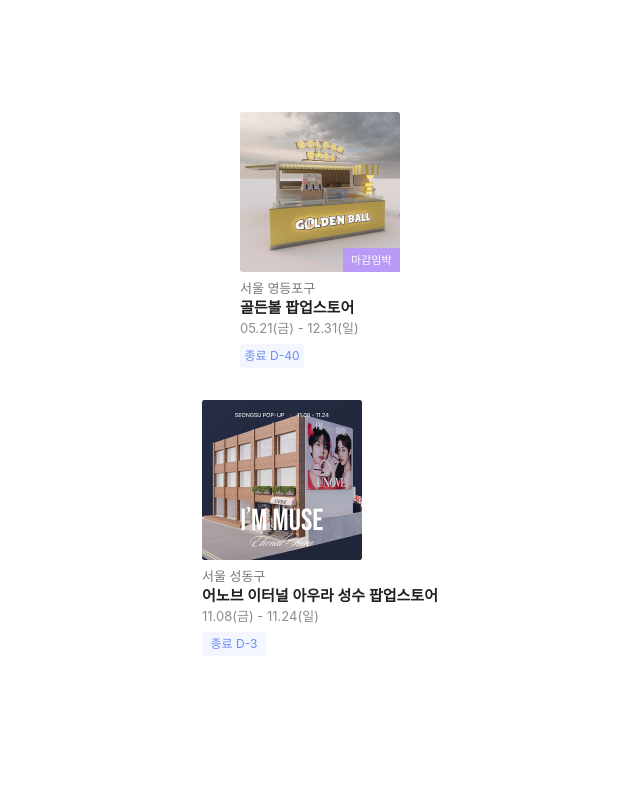
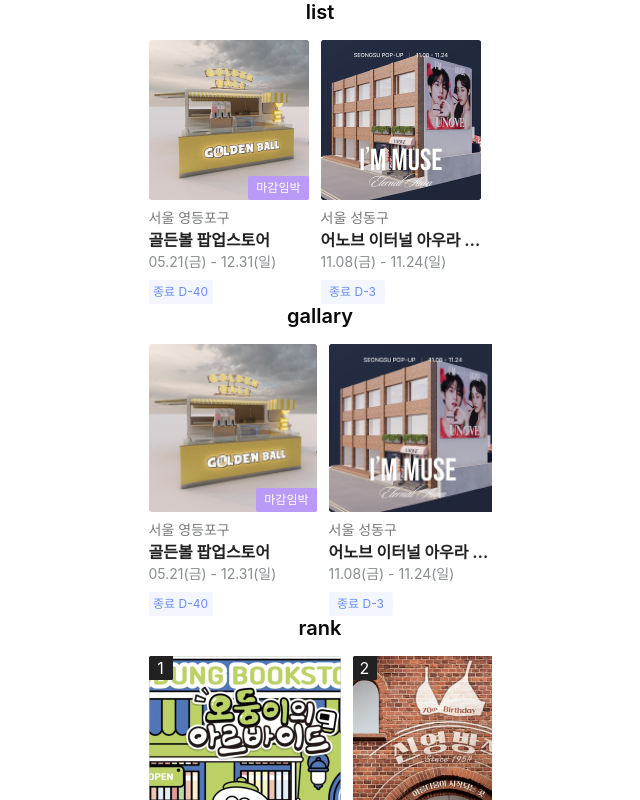
Before and after one commit to elfinana/poppy-fe, a Next.js app in the folder apps/web/: page /itemCard in a window 1280 px wide. Shown: the top 800 px of the page, without its empty margins (320-960 px from the left). Built offline with nearby package versions, Linux system fonts and the light colour scheme.

Commit message:
POP-19 feat : ItemCard component implement

```diff
--- a/apps/web/app/itemCard/page.tsx
+++ b/apps/web/app/itemCard/page.tsx
@@ -23,22 +23,125 @@
       deadLine: 'D-3',
       isCount: false,
     },
+    {
+      id: 3,
+      img: '/images/img-card-2.png',
+      location: '서울 성동구',
+      title: '어노브 이터널 아우라 성수 팝업스토어',
+      day: '11.08(금) - 11.24(일)',
+      deadLine: 'D-3',
+      isCount: false,
+    },
+    {
+      id: 4,
+      img: '/images/img-card-2.png',
+      location: '서울 성동구',
+      title: '어노브 이터널 아우라 성수 팝업스토어',
+      day: '11.08(금) - 11.24(일)',
+      deadLine: 'D-3',
+      isCount: false,
+    },
+  ];
+  const rankData = [
+    {
+      id: 1,
+      img: '/images/img-card-3.png',
+      location: '서울 영등포구',
+      title: '골든볼 팝업스토어',
+      day: '05.21(금) - 12.31(일)',
+      deadLine: 'D-40',
+      isCount: true,
+    },
+    {
+      id: 2,
+      img: '/images/img-card-4.png',
+      location: '서울 성동구',
+      title: '어노브 이터널 아우라 성수 팝업스토어',
+      day: '11.08(금) - 11.24(일)',
+      deadLine: 'D-3',
+      isCount: false,
+    },
+    {
+      id: 3,
+      img: '/images/img-card-3.png',
+      location: '서울 성동구',
+      title: '어노브 이터널 아우라 성수 팝업스토어',
+      day: '11.08(금) - 11.24(일)',
+      deadLine: 'D-3',
+      isCount: false,
+    },
+    {
+      id: 4,
+      img: '/images/img-card-4.png',
+      location: '서울 성동구',
+      title: '어노브 이터널 아우라 성수 팝업스토어',
+      day: '11.08(금) - 11.24(일)',
+      deadLine: 'D-3',
+      isCount: false,
+    },
   ];
 
   return (
     <>
+      <div className="flex flex-col w-full ">
+        <h1 className="w-full mb-4 text-center text-h1"> list </h1>
+        <div className="flex w-full overflow-x-auto gap-[12px]">
           {data.map(data => (
-        <div className="mb-8" key={data.id}>
+            <div key={data.id}>
               <ItemCard
+                variant={'list'}
                 img={data.img}
                 location={data.location}
                 title={data.title}
                 day={data.day}
                 deadLine={data.deadLine}
+                rank={data?.id}
                 isCount={data.isCount}
               />
             </div>
           ))}
+        </div>
+      </div>
+
+      <div className="flex flex-col w-full ">
+        <h1 className="w-full mb-4 text-center text-h1"> gallary </h1>
+        <div className="flex w-full overflow-x-auto gap-[12px]">
+          {data.map(data => (
+            <div key={data.id}>
+              <ItemCard
+                variant={'gallary'}
+                img={data.img}
+                location={data.location}
+                title={data.title}
+                day={data.day}
+                deadLine={data.deadLine}
+                rank={data?.id}
+                isCount={data.isCount}
+              />
+            </div>
+          ))}
+        </div>
+      </div>
+
+      <div className="flex flex-col w-full ">
+        <h1 className="w-full mb-4 text-center text-h1"> rank </h1>
+        <div className="flex w-full overflow-x-auto gap-[12px]">
+          {rankData.map(data => (
+            <div key={data.id}>
+              <ItemCard
+                variant={'rank'}
+                img={data.img}
+                location={data.location}
+                title={data.title}
+                day={data.day}
+                deadLine={data.deadLine}
+                rank={data?.id}
+                isCount={data.isCount}
+              />
+            </div>
+          ))}
+        </div>
+      </div>
     </>
   );
 }
--- a/apps/web/src/shared/ui/ItemCard.tsx
+++ b/apps/web/src/shared/ui/ItemCard.tsx
@@ -1,40 +1,62 @@
 import Image from 'next/image';
 
+type VariantType = 'list' | 'gallary' | 'rank';
+
 type Props = {
+  variant: VariantType;
   img: string;
   location: string;
   title: string;
   day: string;
   deadLine: string;
+  rank: number;
   isCount: boolean;
 };
 
-// type VariantType = 'text' | 'primary' |'secondary' | 'outlined' | 'fillOutlined' |'notice' | 'gradient' | 'help' | 'box' | 'personal'
-// type size = 'sm' | 'md' | 'lg' ('primary' |'secondary' | 'outlined' 용도)
-// type severityType = 'error' | 'warning' | info | 'success
+export const ItemCard = ({ variant, img, location, title, day, deadLine, rank, isCount }: Props) => {
+  const getDimensions = (variant: VariantType) => {
+    switch (variant) {
+      case 'list':
+        return { width: 160, height: 160 };
+      case 'gallary':
+        return { width: 168, height: 168 };
+      case 'rank':
+        return { width: 192, height: 248 };
+      default:
+        return { width: 160, height: 160 };
+    }
+  };
 
-export const ItemCard = ({ img, location, title, day, deadLine, isCount }: Props) => {
+  const { width, height } = getDimensions(variant);
+
   return (
-    <div className="flex flex-col w-full gap-2 ">
+    <div className={`flex flex-col w-[${width}px] gap-2`}>
       {/* 이미지 섹션 */}
-      <div className="relative">
-        <Image src={img} width={160} height={160} alt={title} objectFit="cover" className="rounded-sm" />
+      <div className="relative overflow-hidden">
+        <Image src={img} width={width} height={height} alt={title} className="rounded-sm" />
+        {variant === 'rank' && (
+          <div className="absolute rounded-tl-sm rounded-br-sm w-[24px] h-[24px] flex text-center justify-center top-0 left-0 bg-gray-900 text-white ">
+            {rank}
+          </div>
+        )}
         {isCount && (
-          <div className="absolute bottom-0 right-0  px-[8.5px] py-[5px] bg-purple-500 text-c3 text-white">
+          <div className="absolute bottom-0 right-0 px-2 py-1 text-xs text-white bg-purple-500 rounded-sm">
             마감임박
           </div>
         )}
       </div>
 
       {/* 텍스트 섹션 */}
-      <div className="flex flex-col gap-[2px]">
-        <span className="text-gray-600 text-b4">{location}</span>
-        <span className="overflow-hidden text-gray-900 text-h4 whitespace-nowrap text-ellipsis">{title}</span>
-        <span className="text-gray-500 text-b5">{day}</span>
+      <div className="flex flex-col ">
+        <span className="text-sm text-gray-600">{location}</span>
+        <span
+          className={`overflow-hidden text-base font-bold max-w-[${width}px] text-gray-900 whitespace-nowrap text-ellipsis`}>
+          {title}
+        </span>
+        <span className="text-sm text-gray-500">{day}</span>
       </div>
 
-      {/* 버튼 섹션 */}
-      <div className="flex justify-center items-center w-[64px] h-[24px] text-blue-600 text-c2 bg-blue-100  rounded-sm ">
+      <div className="flex justify-center items-center w-[64px] h-[24px] text-xs text-blue-600 bg-blue-100 rounded-sm">
         종료 {deadLine}
       </div>
     </div>
--- a/apps/web/src/widgets/home/HomeLayout.tsx
+++ b/apps/web/src/widgets/home/HomeLayout.tsx
@@ -1,7 +1,7 @@
 export function HomeLayout({ children }: { children: React.ReactNode }) {
   return (
     <html lang="en">
-      <body className="flex flex-col h-screen px-4 m-auto w-mobile">{children}</body>
+      <body className="flex flex-col h-full px-4 m-auto w-mobile">{children}</body>
     </html>
   );
 }
--- a/apps/web/tailwind.config.js
+++ b/apps/web/tailwind.config.js
@@ -155,5 +155,6 @@
       },
     },
   },
+  safelist: ['w-[160px]', 'w-[168px]', 'w-[192px]'],
   plugins: [require('tailwindcss-animate')],
 };
```
Also changed, not shown: apps/web/public/images/img-card-3.png (added), apps/web/public/images/img-card-4.png (added). Lines whose indentation alone changed are shown as unchanged.
